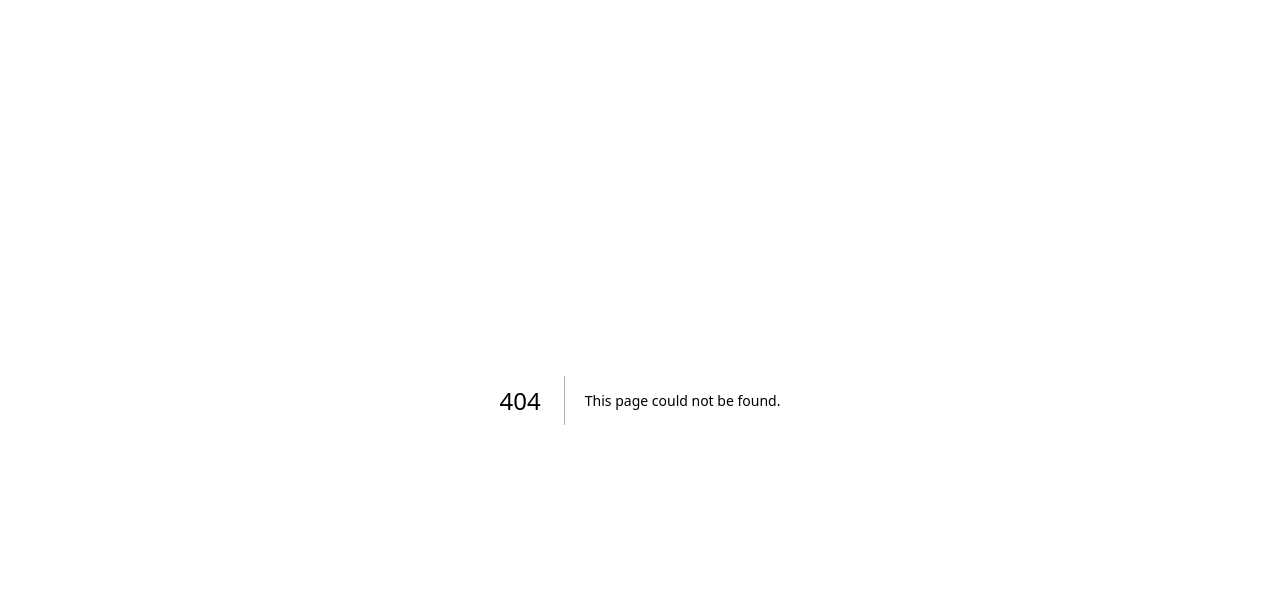
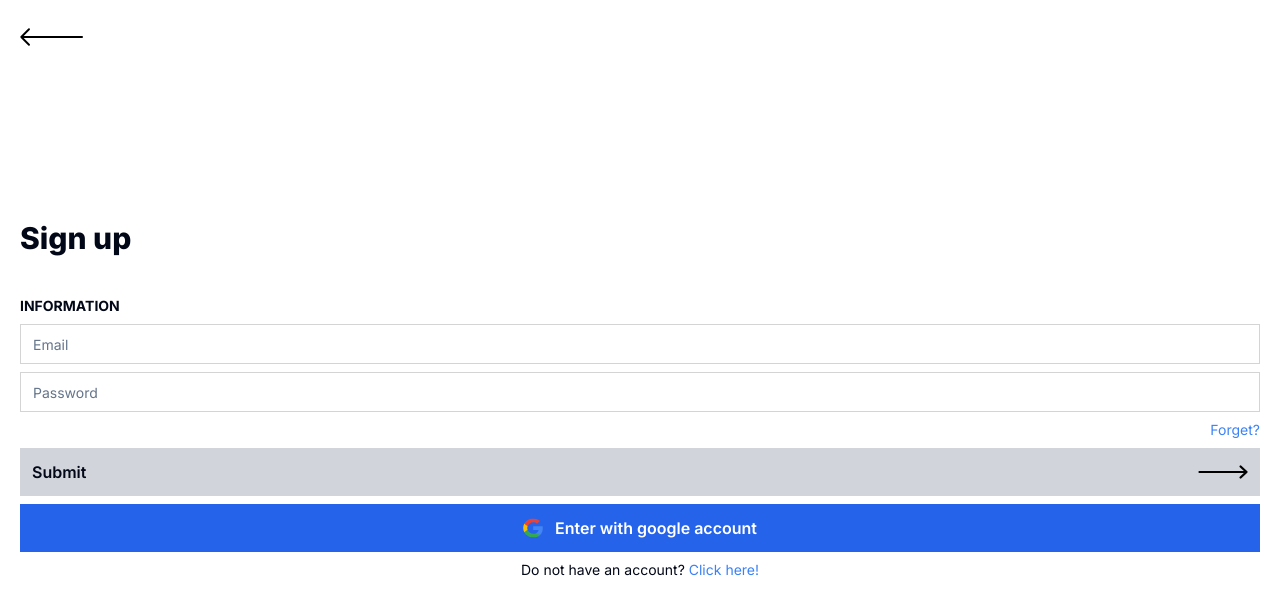
Before and after one commit to ERICK-KRAMER/E_commerce, a Next.js app: page /sign-in in a window 1280 px wide. Before the commit this address had no page. Shown: the top 614 px of the page. Built offline with nearby package versions, Linux system fonts and the light colour scheme.

Commit message:
feat: add signup page

```diff
--- a/app/components/header.tsx
+++ b/app/components/header.tsx
@@ -1,5 +1,6 @@
 import Image from "next/image";
 import { Button } from "./ui/button";
+import Link from "next/link";
 
 const Header = () => {
     return (
@@ -15,12 +16,14 @@ const Header = () => {
                 </Button>
             </div>
             <div className="flex-1 flex justify-center">
+                <Link href={"/"}>
                     <Image
                         src="/logo.svg"
                         alt="Logo"
                         width={40}
                         height={40}
                     />
+                </Link>
             </div>
             <div className="flex-1 flex justify-end items-center gap-1">
                 <Button variant={"link"} size={"icon"} className="border-4 border-black rounded-full flex justify-center items-center w-12 h-12">
@@ -32,12 +35,14 @@ const Header = () => {
                     />
                 </Button>
                 <Button variant={"link"} size={"icon"} className="bg-black rounded-full flex justify-center items-center w-12 h-12">
+                    <Link href={"/sign-in"}>
                         <Image
                             src="/user.svg"
                             alt="User"
                             width={16}
                             height={16}
                         />
+                    </Link>
                 </Button>
             </div>
         </header>
--- /dev/null
+++ b/app/sign-in/page.tsx
@@ -0,0 +1,71 @@
+'use client';
+
+import Image from "next/image";
+import { Input } from "../components/ui/input";
+import { useRouter } from "next/navigation";
+
+export default function Page() {
+
+    const { back } = useRouter();
+
+    return (
+        <div className="flex flex-col justify-center min-h-screen relative">
+
+            <button
+                className="py-7 px-5 absolute top-0"
+                onClick={back}
+            >
+                <Image
+                    className=" w-16"
+                    src={"/chevronLeft.svg"}
+                    alt="Chevron-left"
+                    width={40}
+                    height={40}
+                />
+            </button>
+
+            <div className="p-5 flex flex-col gap-10">
+                <h1 className="font-extrabold text-3xl">Sign up</h1>
+
+                <form className=" flex flex-col gap-2">
+                    <p className="text-sm font-bold">INFORMATION</p>
+
+                    <Input
+                        className=" rounded-none border-neutral-300 outline-none"
+                        placeholder="Email"
+                        required
+                    />
+
+                    <Input
+                        className=" rounded-none border-neutral-300 outline-none"
+                        placeholder="Password"
+                        type="password"
+                        required
+                    />
+
+                    <span className="text-sm text-blue-500 flex justify-end hover:underline cursor-pointer">Forget?</span>
+
+                    <button className="flex flex-row gap-3 bg-gray-300 rounded-none p-3 items-center font-semibold justify-between">
+                        Submit
+                        <Image src={"/chevronRight.svg"} alt="chevron_icon" width={50} height={20} />
+                    </button>
+
+                    <button className="flex flex-row gap-3 bg-blue-600 rounded-none p-3 items-center font-semibold  justify-center text-white">
+                        <Image
+                            className=""
+                            src={"/google.svg"}
+                            alt="google_icon"
+                            width={20}
+                            height={20}
+                        />
+                        Enter with google account
+                    </button>
+
+                    <p className="text-sm text-center">Do not have an account? <span className="text-blue-500 hover:underline cursor-pointer">Click here!</span></p>
+
+                </form>
+
+            </div>
+        </div>
+    )
+}
```
Also changed, not shown: public/chevronLeft.svg (added), public/google.svg (added). Lines whose indentation alone changed are shown as unchanged.
